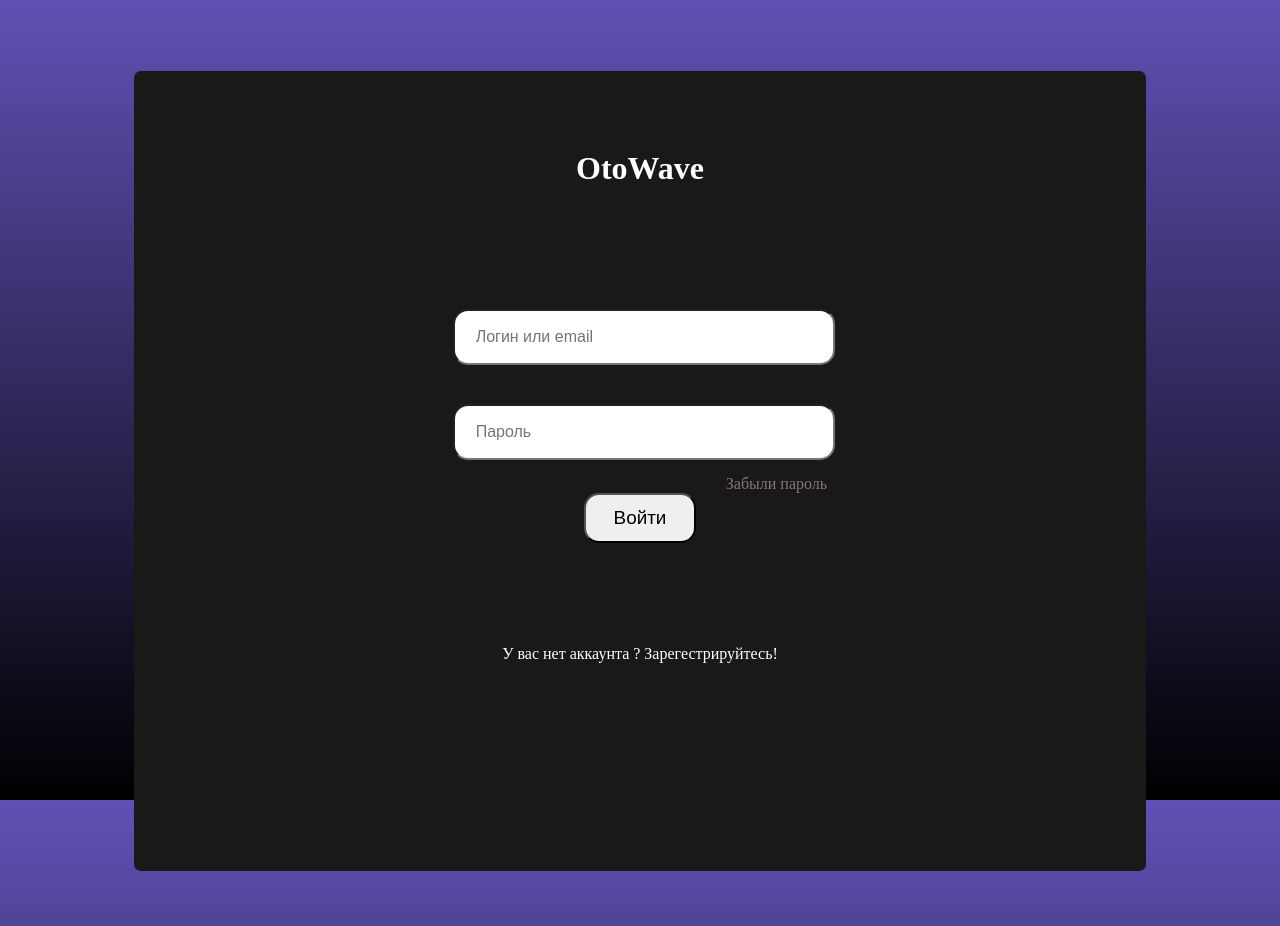
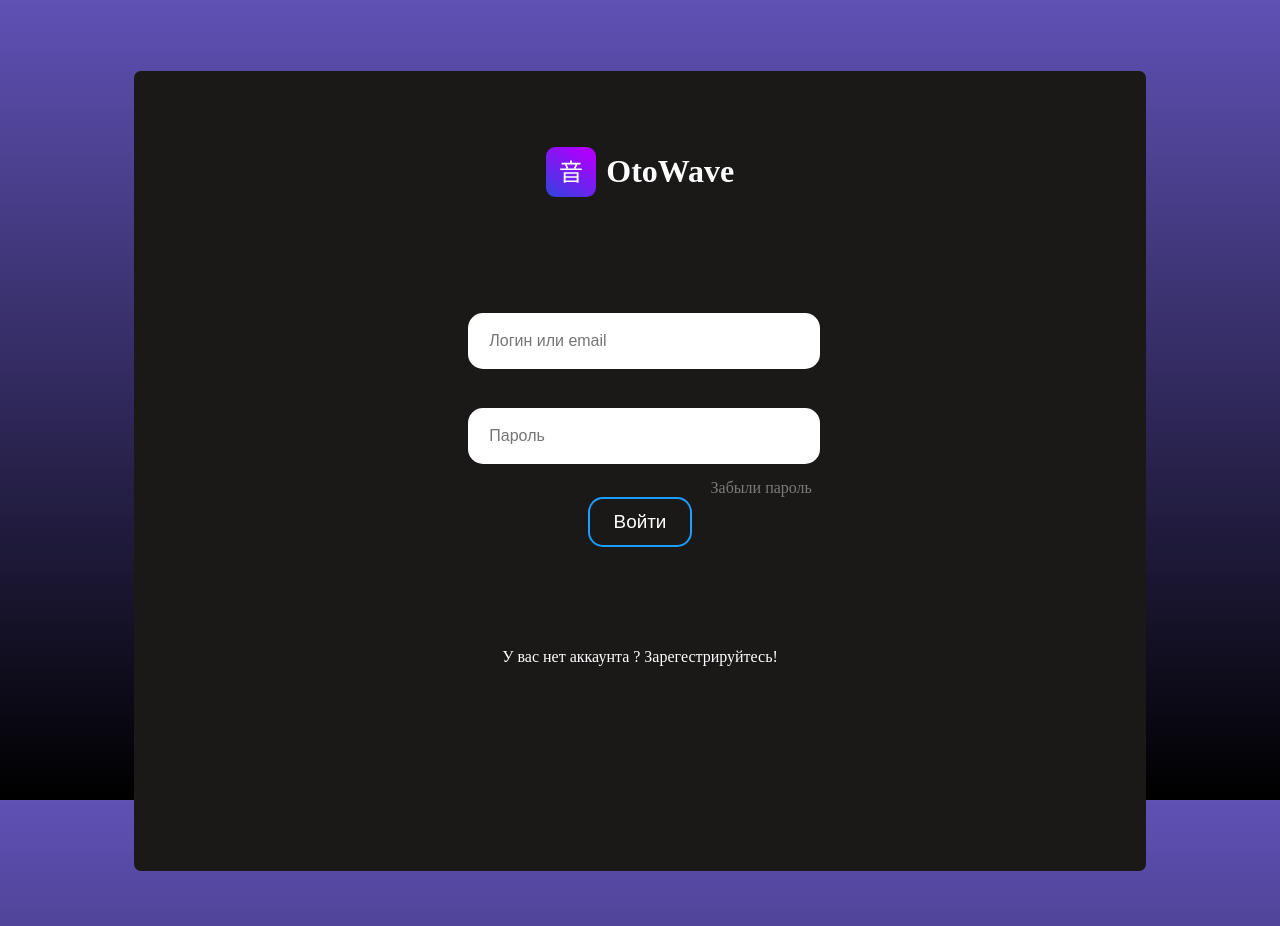
Before and after one commit to Nikomol/Bard, a React (Vite) app: page /login in a window 1280 px wide. Shown: the top 926 px of the page. Built offline with nearby package versions, Linux system fonts and the light colour scheme.

Commit message:
додедал внешку страницы входа в аккаунт

```diff
--- a/index.html
+++ b/index.html
@@ -2,7 +2,7 @@
 <html lang="en">
   <head>
     <meta charset="UTF-8" />
-    <link rel="icon" type="image/svg+xml" href="/img/ico_lowest.png" />
+    <link rel="icon" type="image/svg+xml" href="/img/ico.svg" />
     <meta name="viewport" content="width=device-width, initial-scale=1.0" />
     <title>Bard</title>
   </head>
--- a/public/pages/login.jsx
+++ b/public/pages/login.jsx
@@ -1,11 +1,12 @@
 import { Link, Navigate } from "react-router-dom";
+import myImage from "./../img/ico.svg";
 
 export default function Login() {
     return (
         <>
             <div className="container">
                 <div className="logo">
-                    <img src=""></img>
+                    <img src={myImage}></img>
                     <h1>OtoWave</h1>
                 </div>
                 <div className="spacer mid">
--- a/src/App.css
+++ b/src/App.css
@@ -18,7 +18,6 @@ body{
 h1 {
   text-align: center;
   color: #FFF;
-  margin-top: 6%;
 }
 
 .container {
@@ -35,6 +34,7 @@ h1 {
   width: 100%;
   height: 50px;
   border-radius: 15px;
+  border-color: rgba(0,0,0,0);
 }
 
 .inputField.Login{
@@ -49,23 +49,8 @@ h1 {
   text-indent: 5%;
 }
 
-/* .mainform input{
-  display: block;
-  outline: none;
-  margin-bottom: 39px;
-  width: 100%;
-  height: 50px;
-  border-radius: 15px;
-} */
-
-/* .mainform button{
-  display: inline-flex;
-  padding: 14px;
-  margin-bottom: 10px;
-} */
-
 .mainform{
-  width: 37%;
+  width: 34%;
   margin: auto;
 }
 
@@ -83,6 +68,9 @@ h1 {
   font-size: 118%;
   min-width: 30%;
   max-width: 36%;
+  background-color: #1B1818;
+  color: #FFF;
+  border: 2px solid #1B9EFD;
 }
 
 .link.forgot{
@@ -101,3 +89,17 @@ h1 {
 .spacer.mid{
   padding-bottom: 10%;
 }
+
+.logo {
+  display: flex;
+  justify-content: center;
+  align-items: center;
+  flex-direction: row;
+  height: 100%;
+  padding-top: 6%;
+}
+
+.logo img {
+  width: 5%;
+  margin-right: 10px;
+}
```
Also changed, not shown: public/img/ico.svg (added).
